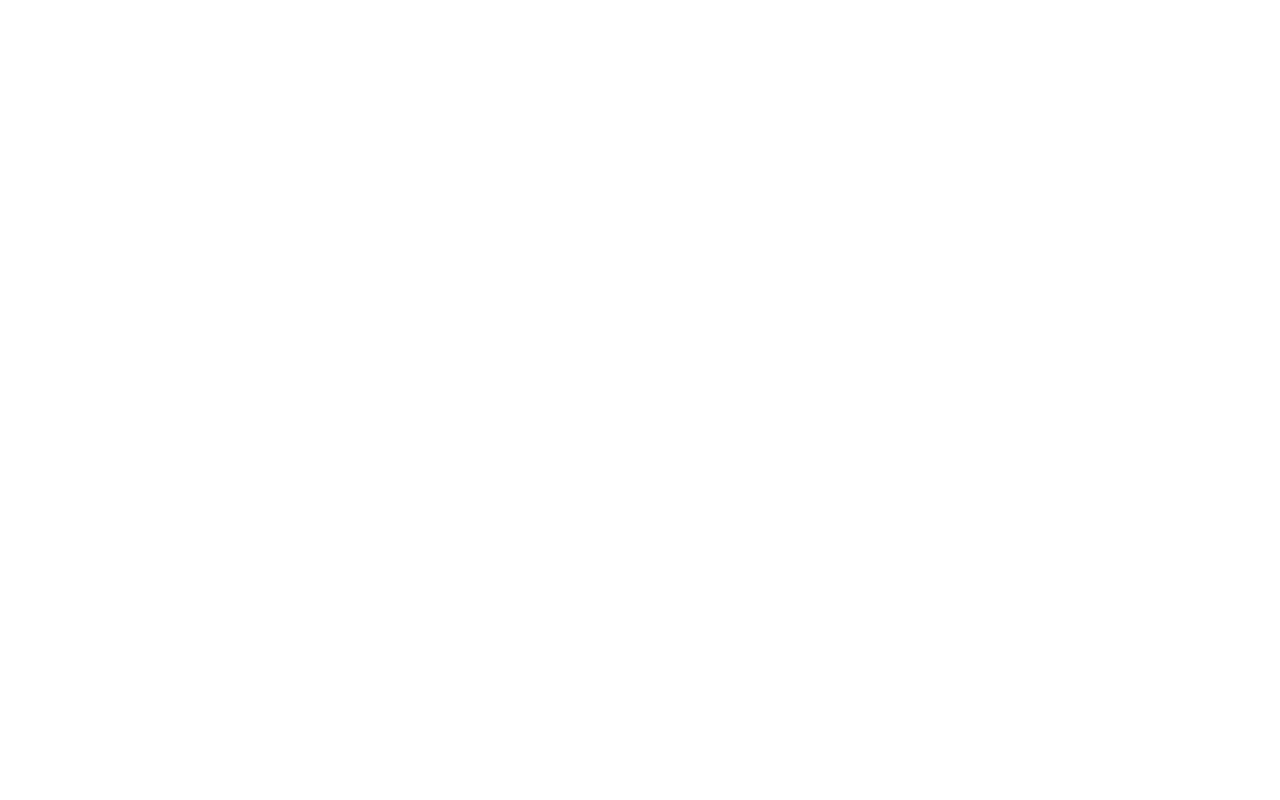
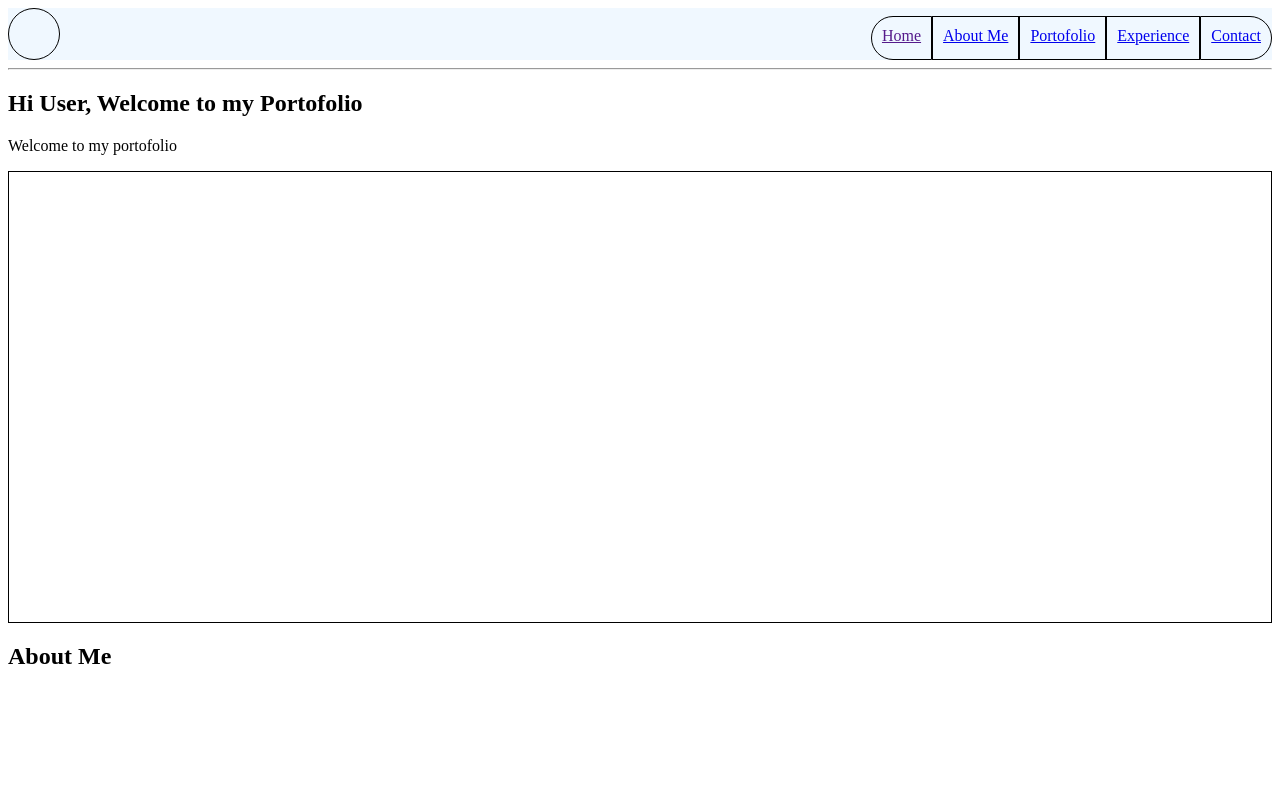
Before and after one commit to galuhmtp/recap-09-01-25, a plain HTML site: page index.html in a window 1280 px wide. Shown: the top 800 px of the page. Drawn offline with Linux system fonts and the light colour scheme.

Commit message:
update html css

```diff
--- a/CSS/style.css
+++ b/CSS/style.css
@@ -1 +1,48 @@
-/* ini file css */
+.main-header {
+    background-color: aliceblue;
+    display: flex;
+    justify-content: space-between;
+}
+
+.logo-icon {
+    background-color: url();
+    background-size: cover;
+    background-position: center;
+    border: 1px solid;
+    border-radius: 50%;
+    width: 50px;
+    height: 50px;
+}
+
+.banner-img {
+    background-size: cover;
+    background-position: center;
+    border: 1px solid;
+    height: 450px;
+}
+
+.content {
+    height: 500px;
+}
+
+nav{
+    display: flex;
+    margin-top: 8px;
+}
+
+nav a{
+    padding: 10px 10px 10px 10px;
+    border: 1px solid black;
+}
+
+.left-rounder {
+    border-radius: 0px, 12px, 0px, 12px;
+}
+
+.left-rounded{
+    border-radius: 30px 0px 0px 30px;
+}
+
+.right-rounded{
+    border-radius: 0px 30px 30px 0px;
+}
--- a/index.html
+++ b/index.html
@@ -3,9 +3,83 @@
 <head>
     <meta charset="UTF-8">
     <meta name="viewport" content="width=device-width, initial-scale=1.0">
-    <title>Document</title>
+    <link rel="stylesheet" href="css/style.css">
+    <title>Portofolio</title>
 </head>
 <body>
+    <!-- logo & nav -->
+    <header class="main-header">
+        <!-- logo -->
+        <div class="logo-icon">
+            <img src="" alt="" srcset="">
+        </div>
 
+        <!-- navigation -->
+        <nav>
+            <a href="" class="left-rounded">Home</a>
+            <a href="#about-me">About Me</a>
+            <a href="#portofolio">Portofolio</a>
+            <a href="#experience">Experience</a>
+            <a href="#contact" class="right-rounded">Contact</a>
+        </nav>
+    </header>
+
+    <hr>
+
+    <!-- content -->
+    <main>
+        <!-- Hero Section -->
+        <section>
+            <header>
+                <h1>Hi <span id="user-greeting">User</span>, Welcome to my Portofolio</h1>
+                <p>Welcome to my portofolio</p>
+            </header>
+
+            <div class="banner-img">
+
+            </div>
+        </section>
+
+        <!-- About Me -->
+         <section>
+            <header id="about-me">
+                <h2>About Me</h2>
+            </header>
+
+            <div class="content"></div>
+         </section>
+
+         <!-- Portofolio -->
+          <section>
+            <header id="portofolio">
+                <h2>Portofolio</h2>
+            </header>
+
+            <div class="content"></div>
+          </section>
+
+          <!-- Experience -->
+          <section>
+            <header id="experience">
+                <h2>My Experience</h2>
+            </header>
+
+            <div class="content"></div>
+          </section>
+
+          <!-- Contact -->
+          <section>
+            <header id="contact">
+                <h2>Message Me</h2>
+            </header>
+
+            <div class="content"></div>
+          </section>
+    </main>
+
+    <!-- footer -->
+    <footer>
+        <p>&copy; 2025. All rights reserved.</p>
+    </footer>
 </body>
 </html>
```
